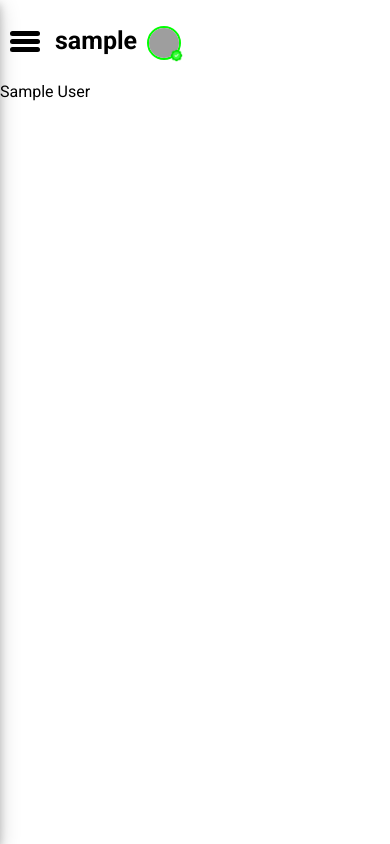
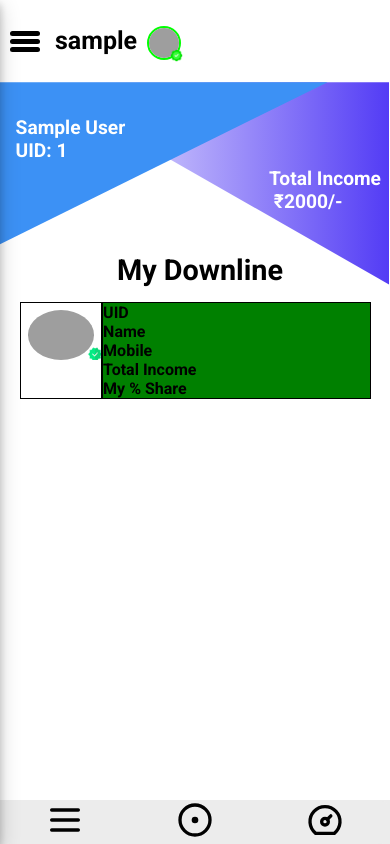
Before and after one commit to SumeetYp/ICB, a PHP site: page /portal/manageDownline.php in a window 390 px wide. Run offline with PHP 8.4, Linux system fonts and the light colour scheme; the visitor is signed in with stand-in values (Sample User, id 1); data that the repository does not hold is empty; grey boxes are pictures that could not be loaded.

Commit message:
Downline So far

```diff
--- a/portal/components/bottomNav.php
+++ b/portal/components/bottomNav.php
@@ -1,6 +1,7 @@
+<div class="navbar_div">
 <div class="footer_navbar">
     <!-- <a href="./home.php"> -->
-    <div class="footer_navbar_option">
+    <div class="footer_navbar_option" title="Navigate">
         <svg xmlns="http://www.w3.org/2000/svg" class="icon icon-tabler icon-tabler-menu-2" width="24" height="24" viewBox="0 0 24 24" stroke-width="2" stroke="currentColor" fill="none" stroke-linecap="round" stroke-linejoin="round">
             <path stroke="none" d="M0 0h24v24H0z" fill="none"></path>
             <path d="M4 6l16 0"></path>
@@ -10,7 +11,7 @@
     </div>
 <!-- </a> -->
 <a href="./home.php">
-    <div class="footer_navbar_option">
+    <div class="footer_navbar_option" title="Home">
         <svg xmlns="http://www.w3.org/2000/svg" class="icon icon-tabler icon-tabler-circle-dot" width="24" height="24" viewBox="0 0 24 24" stroke-width="2" stroke="currentColor" fill="none" stroke-linecap="round" stroke-linejoin="round">
             <path stroke="none" d="M0 0h24v24H0z" fill="none"></path>
             <path d="M12 12m-1 0a1 1 0 1 0 2 0a1 1 0 1 0 -2 0"></path>
@@ -25,7 +26,7 @@
     </div>
 </a>
     <a href="./dashboard.php">
-    <div class="footer_navbar_option">
+    <div class="footer_navbar_option" title="Associate Dashboard">
     <svg xmlns="http://www.w3.org/2000/svg" class="icon icon-tabler icon-tabler-dashboard" width="24" height="24" viewBox="0 0 24 24" stroke-width="2" stroke="currentColor" fill="none" stroke-linecap="round" stroke-linejoin="round">
         <path stroke="none" d="M0 0h24v24H0z" fill="none"></path>
         <path d="M12 13m-2 0a2 2 0 1 0 4 0a2 2 0 1 0 -4 0"></path>
@@ -35,3 +36,4 @@
     </div>
 </a>
 </div>
+</div>
--- /dev/null
+++ b/portal/components/dpuserProfile.php
@@ -0,0 +1,5 @@
+<div class="user-profile-dp">
+    <img src="<?php echo $user_image_path;?>" class="user-profile-dp__userimage" alt='User Profile Pic'>
+    <img src="./images/check.png" alt="check-symbol" class="user-profile-dp__check">
+    <!-- <img src="<?php echo $profile_check_image;?>" alt="check-symbol"> -->
+</div>
--- a/portal/css/bottomNav.css
+++ b/portal/css/bottomNav.css
@@ -7,14 +7,20 @@
 
 }
 
+.navbar_div{
+    width:100vw;
+    background-color: #ECECEC;
+    /* position: sticky; */
+    position: fixed;
+    bottom:0px;
+}
+
 .footer_navbar{
     /* width:100vw; */
     display: flex;
+    justify-content: space-around;
     flex-direction: row;
-    position: sticky;
-    bottom:0px;
-    justify-content: space-around;
-    background: #A6DBFC;
+    background: #ECECEC;
     width: 80vw;
     border-radius: 12px;
     margin: auto;
--- /dev/null
+++ b/portal/css/dpuserProfile.css
@@ -0,0 +1,20 @@
+.user-profile-dp{
+    width: 100%;
+    height: auto;
+    display: flex;
+    align-items: end;
+}
+
+.user-profile-dp__userimage{
+    width: 100%;
+    height: 100%;
+    border-radius: 50%;
+}
+
+.user-profile-dp__check{
+    position: relative;
+    left:-10%;
+    top:80%;
+    width: 20%;
+    height: fit-content;
+}
--- a/portal/css/header.css
+++ b/portal/css/header.css
@@ -105,9 +105,7 @@ nav .profilePicture img:first-of-type {
     /* transform: translate(0.2px); */
 }
 
-.sideItems .accordian::after{
-
-}
+#volunetter{max-height: 375px;}
 
 .sideItems .panel{
     /* display: none; */
--- /dev/null
+++ b/portal/css/manageDownline.css
@@ -0,0 +1,174 @@
+body{
+    min-height: 100vh;
+    height: 100vh;
+}
+
+.downline-top{
+    width: 100%;
+    display: flex;
+    overflow: hidden;
+}
+
+#downline_details{
+    width: 70vw;
+    min-width: 70vw;
+    clip-path: polygon(0% 0%, 100% 0%, 0% 100%);
+    background:#3C91F5;
+    font-weight: 600;
+    padding: 10vh 10vw  6vh 4vw;
+    color: #ffffff;
+    height: 20vh;
+    z-index: 1;
+    position: relative;
+    left:0;
+}
+
+#downline_details__username{
+    font-size: clamp(1.2rem, 1.4vw, 2rem);
+}
+
+#downline_details__id{
+    font-size: clamp(1.2rem, 1.2vw, 2rem);
+}
+
+#downline_income{
+    width: 60vw;
+    position: relative;
+    right: 0;
+}
+
+#downline_income{
+    width: 100vw;
+    z-index: 0;
+    left: -70vw;
+    padding-left: 60vw;
+    padding-right: 10vw;
+    padding-top:10vh;
+    background:linear-gradient( to left, rgba(83,60, 245, 1), rgba(83,60, 245, 0));
+    clip-path: polygon(0% 0%, 100% 0%, 100% 100%);
+    font-size: clamp(1.2rem, 1.4vw, 2rem);
+    color: #ffffff;
+    font-weight: 600;
+}
+
+#downline_income__details{
+    display: flex;
+    flex-direction: row;
+}
+
+#downline_income__message{
+    width: 10vw;
+}
+
+#downline_income__total{
+    font-size: clamp(1.2rem, 1.6vw, 2rem);
+}
+
+/* Title of the page */
+.downline_title{
+    /* width: 80vw; */
+    margin: auto;
+    font-size: clamp(1.8rem, 2.5vw, 2.5rem);
+    position: absolute;
+    left: 30vw;
+    top: 40vh;
+    z-index: 3;
+}
+
+/* Desktop */
+/* Downline Table */
+.my_downline_table{
+    width: 90vw;
+    margin: auto;
+    margin-top: 2vh;
+}
+
+.my_downline_table__header{
+    display: flex;
+    justify-content: space-evenly;
+    background: #D9D9D9;
+    border-radius: 5px;
+    padding: 1vh 0;
+}
+/* Header */
+
+.mydownline_col{
+    font-size: clamp(1rem, 1.2vw, 2rem);
+    font-weight: 600;
+}
+
+.my_downline_table__header__profile_dp{
+    display: none;
+}
+
+/* Tablet : 1024px */
+@media (max-width:1024px){
+    .downline-top{
+        /* overflow: visible; */
+    }
+
+    #downline_details{
+        max-height: 20vh;
+        padding-bottom: 0vh;
+    }
+
+    #downline_income{
+        left:-54vw;
+        max-height: 20vh;
+    }
+    #downline_income__details{
+        flex-direction: column;
+        text-align: right;
+    }
+    .downline_title{
+        top: 35vh;
+    }
+}
+
+@media (max-width: 900px){
+    .my_downline_table__header{
+        display: none;
+    }
+
+    .my_downline_table__header__profile_dp{
+        display: block;
+        width: 20%;
+        border: solid black 1px;
+        padding: 2%;
+    }
+
+    .my_downline__card{
+        width: 90vw;
+        display: flex;
+    }
+
+    .my_downline_table__header___right{
+        width: 80%;
+        border: solid black 1px;
+        background: green;
+    }
+}
+
+
+/* Mobile Modifications */
+@media (max-width: 425px) {
+    .downline-top{
+        /* overflow: hidden; */
+    }
+    #downline_details{
+        padding-top:4vh;
+        clip-path: polygon(0% 0%, 100% 0%, 0% 80%);
+    }
+    #downline_income{
+        /* width: 100vw; */
+    }
+    #downline_income{
+        left:-75vw;
+        max-height: 20vh;
+        padding-right: 12vw;
+    }
+
+    .downline_title{
+        top: 30vh;
+    }
+}
--- a/portal/header.php
+++ b/portal/header.php
@@ -2,7 +2,7 @@
     $checkSrc = NULL;
     $borderColor = NULL;
     $icbName = "";
-    $options = array("<h2>Care For Bharat</h2><button class='accordian'>Volunteer</button>
+    $options = array("<h2>Care For Bharat</h2><button class='accordian' id='volunetter'>Volunteer</button>
     <ul class='panel'>
         <a href='./home.php'>Home</a>
         <a href='./profile.php'>Profile</a>
@@ -35,9 +35,10 @@
         <a href='./announcement.php'>Announcement</a>
     </ul>"
     );
-    $commonOptions = "<button class='accordian'>Support and Settings</button>
-    <ul class='panel'>
-        <a href=''>Settings & Support</a>
+    // <button class='accordian'>Support and Settings</button>
+    $commonOptions = "
+    <ul>
+        <a href='./settings.php'>Settings & Support</a>
         <a href='./coreTeam.php'>Contact Team</a>
         <a href='./alert.php'>Send an Alert</a>
         <a href='./logout.php'>Logout</a>
--- a/portal/manageDownline.php
+++ b/portal/manageDownline.php
@@ -21,8 +21,11 @@
     <link rel="stylesheet" href="./css/header.css" />
     <link rel="stylesheet" href="./css/utils.css">
     <style>
-        <?php include "./css/header.css" ?>
-        <?php include "./css/search.css" ?>
+        <?php include "./css/header.css"; ?>
+        <?php include "./css/search.css"; ?>
+        <?php include "./css/manageDownline.css"; ?>
+        <?php include "./css/bottomNav.css"; ?>
+        <?php include "./css/dpuserProfile.css"; ?>
     </style>
     <script src="./js/sliderAccordian.js" defer></script>
     <script src="./js/sideBar.js" defer></script>
@@ -32,11 +35,57 @@
     <?php
       include './header.php';
     ?>
+
     <div class="downline-top">
       <div id="downline_details">
-        <div id="downline_details__username"><?php echo $_SESSION['fullname'];?></div>
+        <div id="downline_details__username"><?php echo $_SESSION['full_name'];?></div>
+        <div id="downline_details__id">UID: <?php echo $_SESSION['id'];?></div>
       </div>
-      <div id="downline_income"></div>
+      <div id="downline_income">
+        <div id="downline_income__details">
+          <div id="downline_income__message">Total&nbsp;Income</div>
+          <div id="downline_income__total">&nbsp;₹<?php echo "2000"?>/-</div>
+          <!-- Need to add data from backend -->
+        </div>
+      </div>
     </div>
+    <h2 class="downline_title">My Downline</h2>
+
+    <!-- <?php echo '<pre>'; var_dump($_SESSION); echo '</pre>'; ?> -->
+    <div class="my_downline_table">
+      <div class="my_downline_table__header">
+        <div class="my_downline_table_col my_downline_table__header__profile_dp"></div>
+        <div class="my_downline_table__header__uid mydownline_col">UID</div>
+        <div class="my_downline_table__header__name mydownline_col">Name</div>
+        <div class="my_downline_table__header__mobile mydownline_col">Mobile</div>
+        <div class="my_downline_table__header__total_income mydownline_col">Total Income</div>
+        <div class="my_downline_table__header__myshare mydownline_col">My % Share</div>
+      </div>
+
+      <div class="my_downline_table__body">
+          <div class="my_downline__card">
+            <div class="my_downline_table_col my_downline_table__header__profile_dp">
+              <?php
+                $user_image_path = $_SESSION['profile'];
+                // $profile_check_image = $_SESSION['']
+              ?>
+              <?php include "./components/dpuserProfile.php"; ?>
+            </div>
+            <div class="my_downline_table__header___right">
+
+              <div class="my_downline_table__header__uid mydownline_col">UID</div>
+              <div class="my_downline_table__header__name mydownline_col">Name</div>
+              <div class="my_downline_table__header__mobile mydownline_col">Mobile</div>
+              <div class="my_downline_table__header__total_income mydownline_col">Total Income</div>
+              <div class="my_downline_table__header__myshare mydownline_col">My % Share</div>
+            </div>
+          </div>
+      </div>
+    </div>
+
+
+    <?php
+      include "./components/bottomNav.php";
+    ?>
   </body>
 </html>
```
